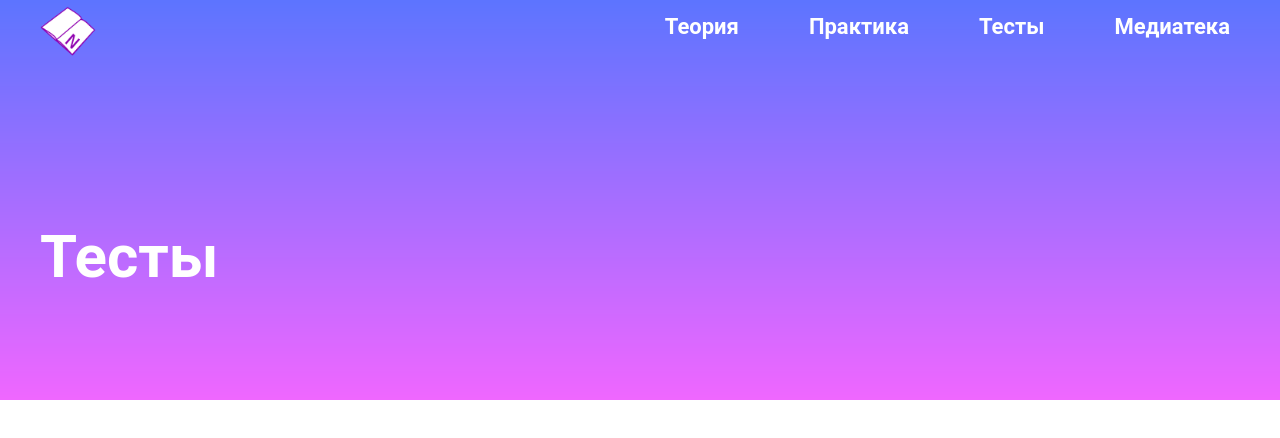
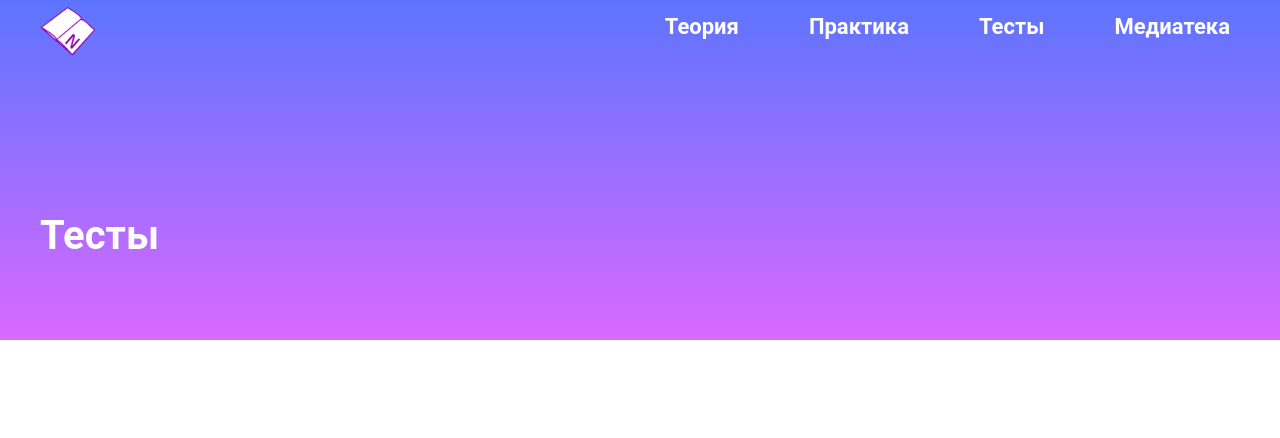
Before and after one commit to NastyVV/nastyvv.github.io, a Vue app: page /#/testik in a window 1280 px wide. Shown: the top 438 px of the page. Built offline with nearby package versions, Linux system fonts and the light colour scheme.

Commit message:
new page

```diff
--- a/src/assets/common.less
+++ b/src/assets/common.less
@@ -1,15 +1,15 @@
 .high-category{
-  height: 400px;
+  height: 340px;
   background-image: url("./offbackground.png");
   margin-top: -60px;
   .text{
-    font-size: 60px;
+    font-size: 40px;
     font-weight: 700;
     color: #fff;
     line-height: 1.3;
     width: 1200px;
     margin: 0px auto;
     font-family: Roboto, sans-serif;
-    padding-top: 218px;
+    padding-top: 210px;
   }
 }
--- a/src/router/index.js
+++ b/src/router/index.js
@@ -5,6 +5,7 @@ import Dopmat from '../views/Dopmaterial.vue'
 import Practic from '../views/Practic.vue'
 import Testik from '../views/Testik.vue'
 import Teoriya from '../views/Teoriya.vue'
+import Struktura from '../views/Struktura.vue'
 Vue.use(VueRouter)
 
 const routes = [
@@ -33,6 +34,11 @@ const routes = [
     name: 'Teoriya',
     component: Teoriya
   },
+  {
+    path: '/struktura',
+    name: 'Strukura',
+    component: Struktura
+  },
 ]
 
 const router = new VueRouter({
--- a/src/views/Home.vue
+++ b/src/views/Home.vue
@@ -20,8 +20,8 @@
                 <div class="home-item">
                     <div class="icon"></div>
                     <div class="right">
-                        <div class="name"> 90 минут </div>
-                        <div class="sub-name"> краткий курс для подготовки к ЕГЭ</div>
+                        <div class="name"> МКТ </div>
+                        <div class="sub-name"> все самое важное и полезное</div>
                     </div>
                 </div>
                 <div class="home-item">
--- /dev/null
+++ b/src/views/Struktura.vue
@@ -0,0 +1,18 @@
+<template>
+  <div>
+    <div class="high-category">
+      <div class="text">
+        Структура ЕГЭ по физике
+      </div>
+    </div>
+  </div>
+</template>
+
+<script>
+
+
+export default {
+  name: 'Struktura' ,
+
+}
+</script>
```
Also changed, not shown: 1 other file (tests, documents, lock files or other folders).
